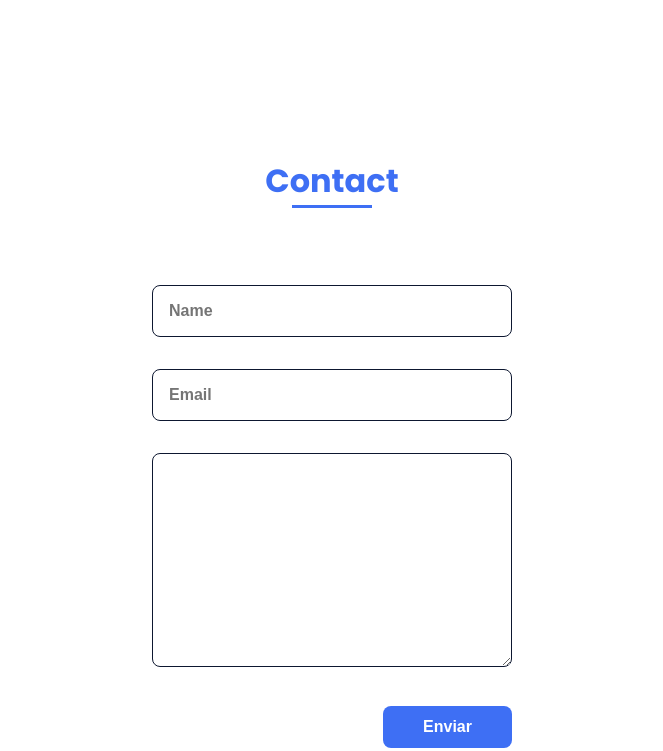
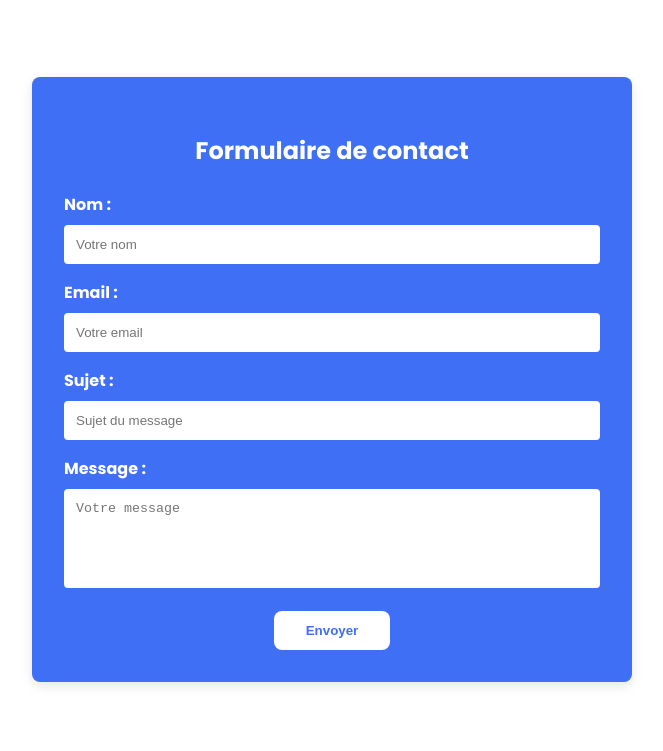
Before and after one commit to ugurkaya67/Portfolio, a plain HTML site: page portfolio-responsive-complete/index.html in a window 1280 px wide. Shown: the part 3952-4703 px from the top of the page, without its empty margins (308-971 px from the left). Drawn offline with nearby package versions, Linux system fonts and the light colour scheme.

Commit message:
Portfolio v1.6 : Formulaire de contact avec EmailJS

```diff
--- a/portfolio-responsive-complete/assets/css/styles.css
+++ b/portfolio-responsive-complete/assets/css/styles.css
@@ -346,6 +346,64 @@ img {
   cursor: pointer;
   margin-left: auto;
 }
+/* Style pour centrer le conteneur de formulaire */
+.contact__block {
+  max-width: 600px;
+  margin: 0 auto;
+  margin-bottom: 100px;
+  background-color: var(--first-color); /* Utilise votre couleur principale */
+  padding: 2rem;
+  border-radius: 0.5rem;
+  box-shadow: 0 4px 12px rgba(0, 0, 0, 0.1);
+  color: #fff;
+  text-align: center;
+}
+
+/* Style pour les champs du formulaire */
+.contact__block h3 {
+  font-size: 1.5rem;
+  margin-bottom: 1.5rem;
+  color: #fff;
+}
+
+.contact__block label {
+  display: block;
+  text-align: left;
+  font-weight: bold;
+  margin-top: 1rem;
+  color: #fff;
+}
+
+.contact__block input[type="text"],
+.contact__block input[type="email"],
+.contact__block textarea {
+  width: 100%;
+  padding: 0.75rem;
+  border-radius: 0.25rem;
+  border: none;
+  margin-top: 0.5rem;
+}
+
+.contact__block textarea {
+  resize: none;
+}
+
+.contact__block input[type="submit"] {
+  background-color: #fff;
+  color: var(--first-color);
+  padding: 0.75rem 2rem;
+  margin-top: 1rem;
+  border: none;
+  border-radius: 0.5rem;
+  cursor: pointer;
+  font-weight: bold;
+  transition: 0.3s;
+}
+
+.contact__block input[type="submit"]:hover {
+  background-color: #f0f0f0;
+}
+
 
 /* ===== FOOTER =====*/
 .footer {
--- a/portfolio-responsive-complete/index.html
+++ b/portfolio-responsive-complete/index.html
@@ -8,7 +8,26 @@
 
         <!-- =====BOX ICONS===== -->
         <link href='https://cdn.jsdelivr.net/npm/boxicons@2.1.4/css/boxicons.min.css' rel='stylesheet'>
+        <script src="https://cdn.jsdelivr.net/npm/emailjs-com@2.6.4/dist/email.min.js"></script>
+        <script>
+            // Initialiser EmailJS avec la clé publique
+            (function() {
+                emailjs.init("smcc-et7DkC4JLCCI"); // clé publique
+            })();
 
+            // Fonction pour envoyer l'email via EmailJS
+            function sendEmail(event) {
+                event.preventDefault(); // Empêche l'envoi par défaut du formulaire
+
+                emailjs.sendForm('service_4aslqxv', 'template_nxnavk3', '#contact-form')
+                .then(function(response) {
+                    alert("Message envoyé avec succès !");
+                    document.getElementById("contact-form").reset(); // Réinitialiser le formulaire après envoi
+                }, function(error) {
+                    alert("Erreur lors de l'envoi du message : ", error);
+                });
+            }
+        </script>
         <title>Portfolio website complete</title>
     </head>
     <body>
@@ -278,7 +297,7 @@
                 </div>
             </section>
             <!--===== CONTACT =====-->
-            <section class="contact section" id="contact">
+<!--             <section class="contact section" id="contact">
                 <h2 class="section-title">Contact</h2>
 
                 <div class="contact__container bd-grid">
@@ -289,7 +308,25 @@
                         <input type="button" value="Enviar" class="contact__button button">
                     </form>
                 </div>
-            </section>
+            </section> -->
+            <div class="contact__block">
+                <h3>Formulaire de contact</h3>
+                <form id="contact-form" onsubmit="sendEmail(event)">
+                    <label for="name">Nom :</label>
+                    <input type="text" id="name" name="user_name" placeholder="Votre nom" required>
+
+                    <label for="email">Email :</label>
+                    <input type="email" id="email" name="user_email" placeholder="Votre email" required>
+
+                    <label for="subject">Sujet :</label>
+                    <input type="text" id="subject" name="subject" placeholder="Sujet du message" required>
+
+                    <label for="message">Message :</label>
+                    <textarea id="message" name="message" rows="5" placeholder="Votre message" required></textarea>
+
+                    <input type="submit" value="Envoyer">
+                </form>
+            </div>
         </main>
 
         <!--===== FOOTER =====-->
```
